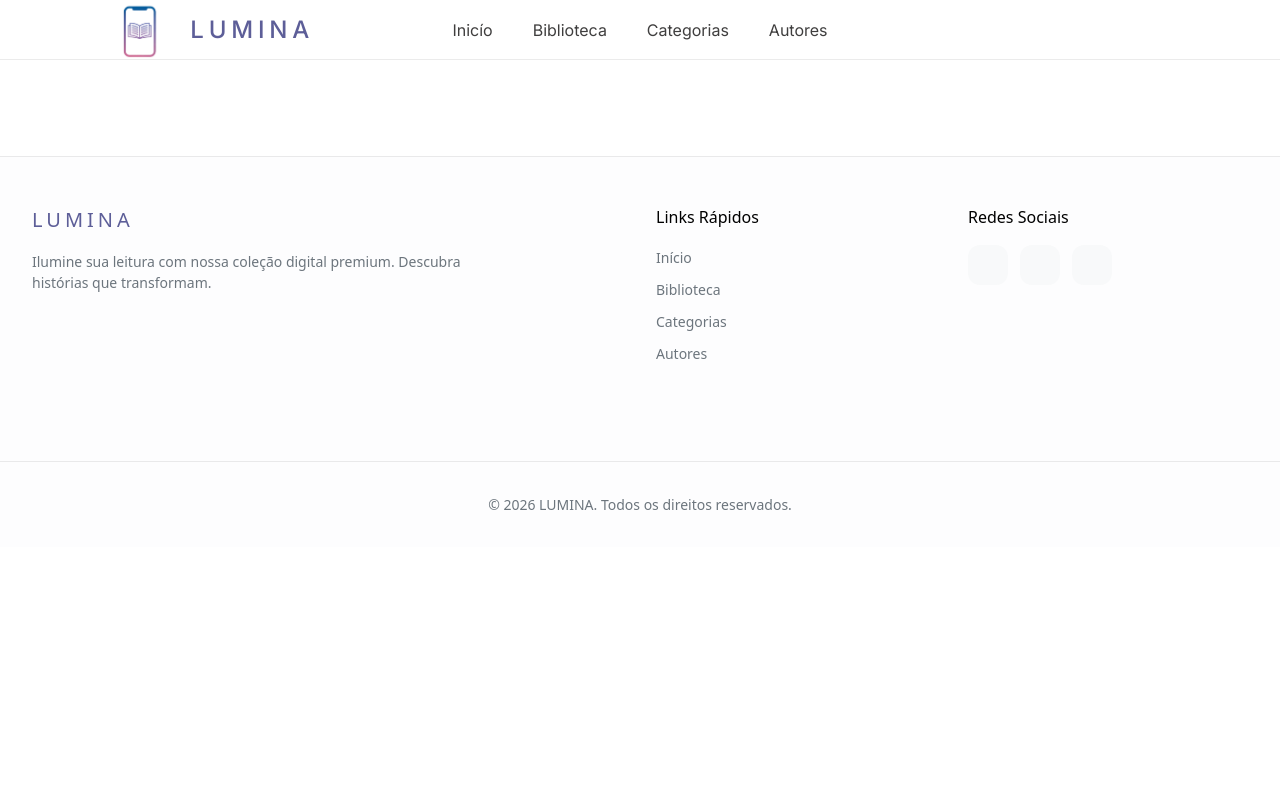
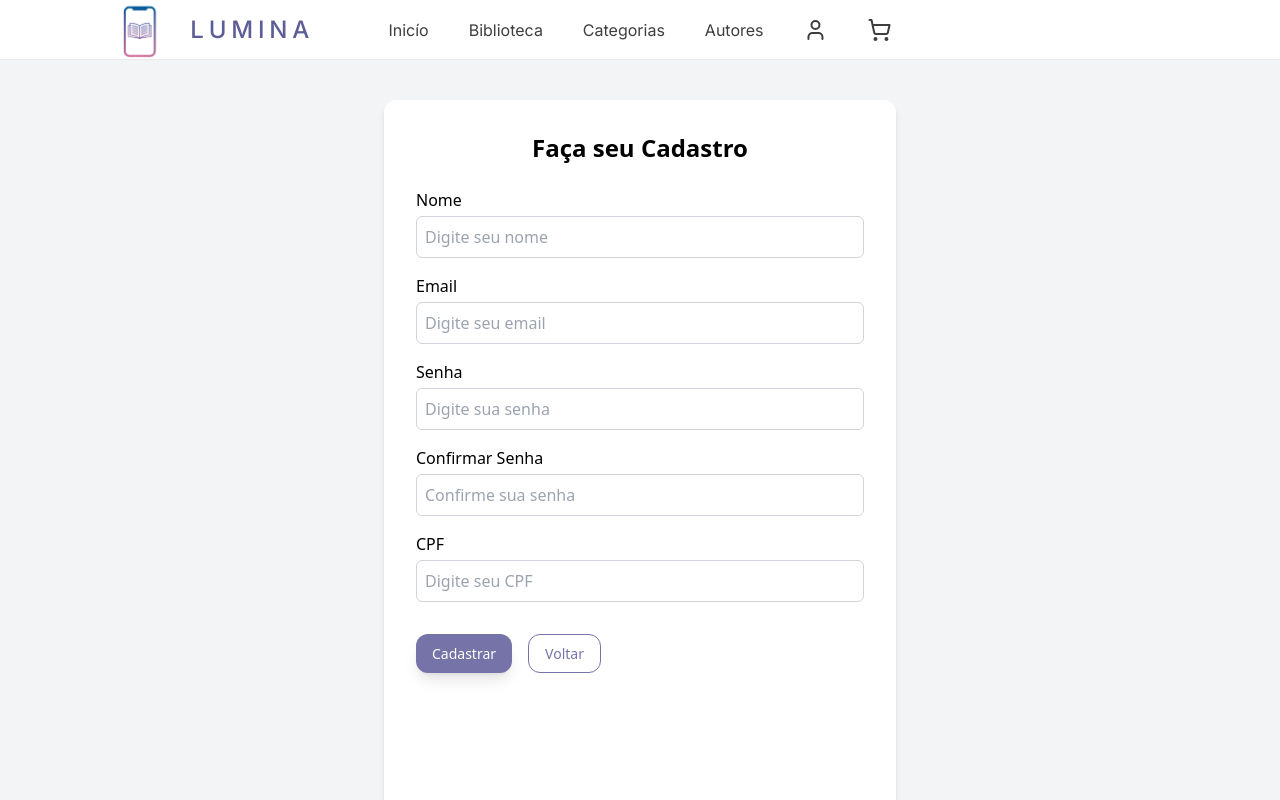
Before and after one commit to julia062006/Lumina_Frontend, a React (Create React App) app: page /cadastroUsuario in a window 1280 px wide. Shown: the top 800 px of the page. Built offline with nearby package versions, Linux system fonts and the light colour scheme.

Commit message:
Adicionando icones e campo confirmar senha

```diff
--- a/src/App.js
+++ b/src/App.js
@@ -3,7 +3,7 @@ import "./App.css";
 import "./componentes/Rodape.css";
 import Header from "./componentes/Header";
 import Rodape from "./componentes/Rodape";
-import Cadastro from "./paginas/Cadastro";
+import CadastroUsuario from "./paginas/CadastroUsuario";
 import CadastrarAutor from "./paginas/CadastroAutor";
 
 import Inicio from "./paginas/Inicio";
@@ -17,7 +17,7 @@ function App() {
       <main>
         <Routes>
           <Route path="/" element={<Inicio />}></Route>
-          <Route path="/cadastro" element={<Cadastro />} />
+          <Route path="/cadastroUsuario" element={<CadastroUsuario />} />
           <Route path="/cadastroAutor" element={<CadastrarAutor/>}/>
         </Routes>
       </main>
--- a/src/componentes/Formulario.jsx
+++ b/src/componentes/Formulario.jsx
@@ -1,6 +1,6 @@
 function Formulario({ titulo, onSubmit, children }) {
   return (
-    <div className="flex items-center justify-center min-h-screen bg-gray-100">
+    <div className="flex justify-center min-h-screen bg-gray-100 py-10">
 
       <div className="bg-white p-8 rounded-xl shadow-md w-full max-w-lg">
 
--- a/src/componentes/Header.jsx
+++ b/src/componentes/Header.jsx
@@ -1,5 +1,7 @@
 import "./Header.css";
 import logo from "../imagens/LogoCelularLivro.png";
+import {User, ShoppingCart} from "lucide-react";
+import { Link } from "react-router-dom";
 
 export default function Header() {
     return (
@@ -14,6 +16,14 @@ export default function Header() {
                 <a href="#biblioteca">Biblioteca</a>
                 <a href="#categorias">Categorias</a>
                 <a href="#autores">Autores</a>
+
+                <Link to="/entrar">
+                    <User />
+                </Link>
+
+                <Link>
+                    <ShoppingCart/>
+                </Link>
             </nav>
         </header>
     );
--- a/src/paginas/Cadastro.jsx
+++ b/src/paginas/CadastroUsuario.jsx
@@ -6,9 +6,10 @@ import Formulario from "../componentes/Formulario";
 import { useNavigate } from "react-router-dom";
 
 
-function Cadastro() {
-    const { register, handleSubmit, formState: { errors }, reset } = useForm();
+function CadastroUsuario() {
+    const { register, handleSubmit, watch, formState: { errors }, reset } = useForm();
     const navigate = useNavigate();
+    const senha = watch("senha");
 
     async function cadastrar(dados) {
         try {
@@ -73,6 +74,21 @@ function Cadastro() {
                 />
 
                 <Input
+                    label="Confirmar Senha"
+                    name="confirmarSenha"
+                    type="password"
+                    placeholder="Confirme sua senha"
+                    register={(name) =>
+                        register(name, {
+                            required: "Confirme sua senha",
+                            validate: (value) =>
+                                value === senha || "As senhas não são iguais!"
+                        })
+                    }
+                    error={errors.confirmarSenha}
+                />
+
+                <Input
                     label="CPF"
                     name="cpf"
                     placeholder="Digite seu CPF"
@@ -104,4 +120,4 @@ function Cadastro() {
 
 }
 
-export default Cadastro;
+export default CadastroUsuario;
--- a/src/paginas/Inicio.jsx
+++ b/src/paginas/Inicio.jsx
@@ -11,7 +11,7 @@ function Inicio() {
             <div className="flex gap-4 mt-6">
                 <BotaoPrimario>Explorar Livros</BotaoPrimario>
 
-                <Link to="/cadastro">
+                <Link to="/cadastroUsuario">
                     <BotaoSecundario>Criar Conta</BotaoSecundario>
                 </Link>
             </div>
```
